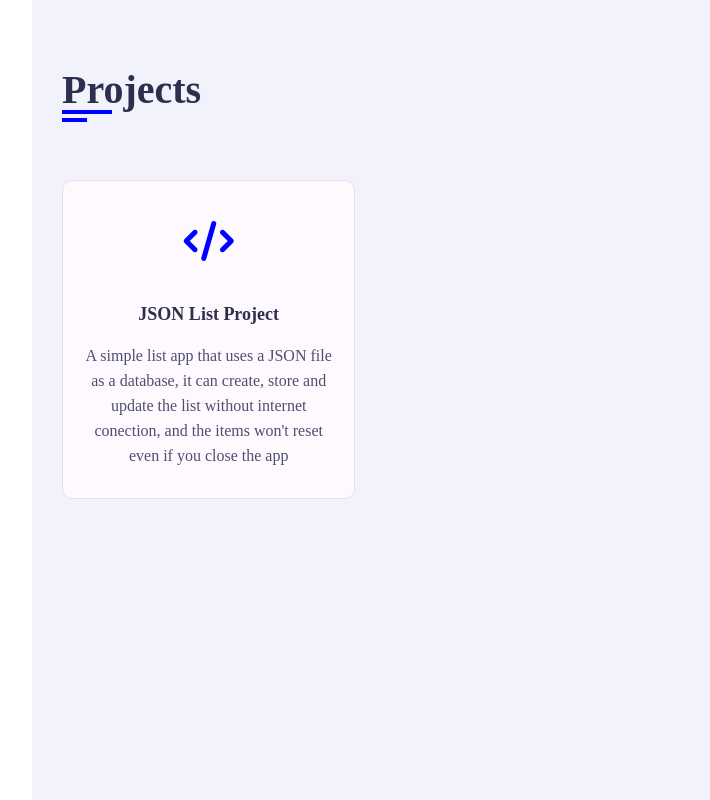
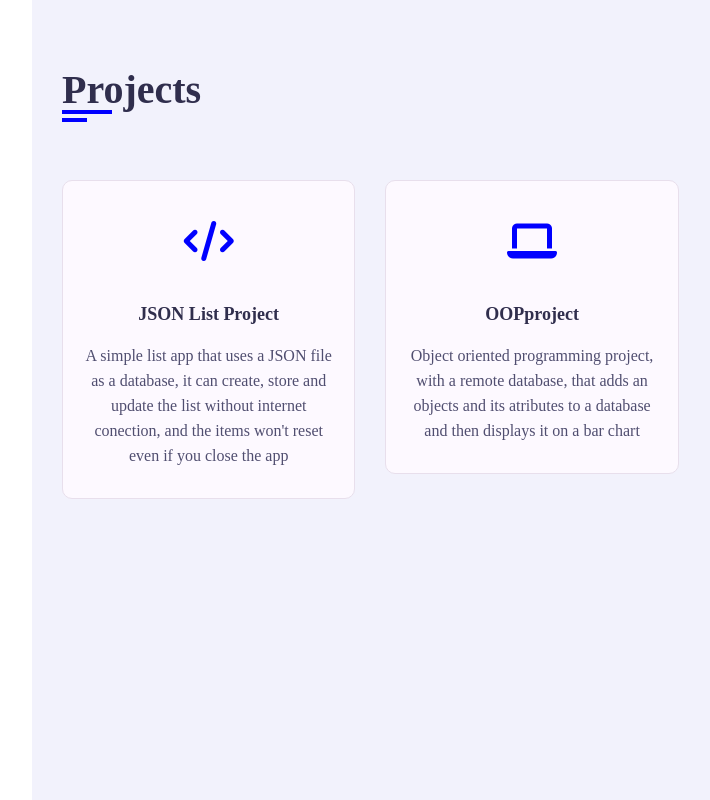
Before and after one commit to AndresMartinez317/Portfolio, a plain HTML site: page index.html in a window 1280 px wide. Shown: the part 1942-2742 px from the top of the page, without its empty margins (238-948 px from the left). Drawn offline with Linux system fonts and the light colour scheme.

Commit message:
oop project

```diff
--- a/index.html
+++ b/index.html
@@ -181,6 +181,17 @@
                             </a>
                             </div>
                         </div>
+                        <div class="projects-item padd-15">
+                        <div  class="projects-item-inner">
+                            <a href="https://github.com/AndresMartinez317/OOPproject" target="_blank">
+                            <div class="icon">
+                                <i class="fa fa-laptop"></i>
+                            </div>
+                            <h4> OOPproject</h4>
+                            <p>Object oriented programming project, with a remote database, that adds an objects and its atributes to a database and then displays it on a bar chart</p>
+                        </a>
+                        </div>
+                    </div>
                     </div>
                 </div>
             </section>
```
